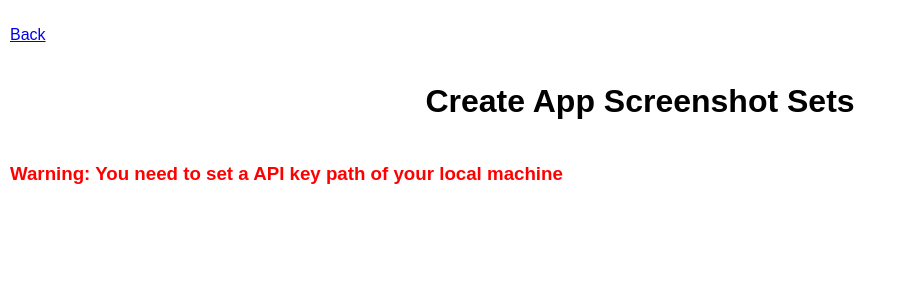
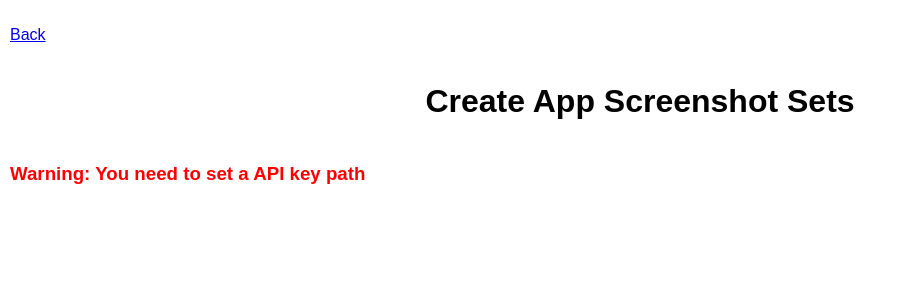
Before and after one commit to cantie/app-store-connect-api-php, a PHP site: page /examples/create-app-screenshot-set.php in a window 1280 px wide. Shown: the top 300 px of the page, without its empty margins (0-906 px from the left). Run offline with PHP 8.4, Linux system fonts and the light colour scheme.

Commit message:
change warning text

```diff
--- a/examples/templates/base.php
+++ b/examples/templates/base.php
@@ -46,7 +46,7 @@ function missingApiKeyPathWarning()
 {
     $ret = "
     <h3 class='warn'>
-      Warning: You need to set a API key path of your local machine
+      Warning: You need to set a API key path
     </h3>";
 
     return $ret;
```
